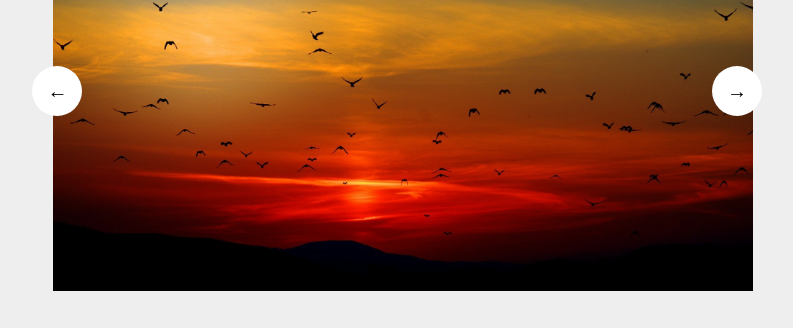
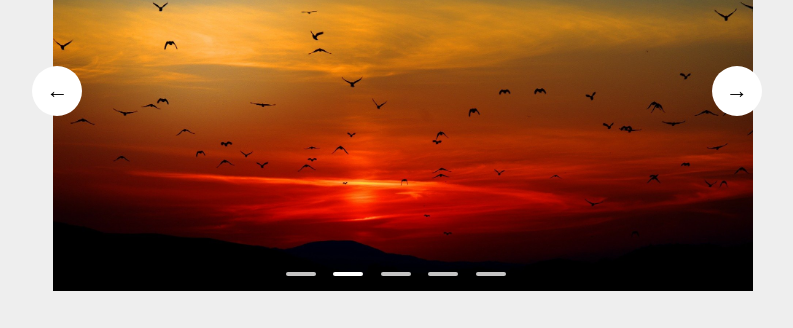
Before and after one commit to habiburrahman26/slider, a plain HTML site: page index.html in a window 1280 px wide. Shown: the part 309-637 px from the top of the page, 237-1030 px from the left. Drawn offline with Linux system fonts and the light colour scheme.

Commit message:
implement dots to highlihgt slide

```diff
--- a/css/style.css
+++ b/css/style.css
@@ -39,7 +39,7 @@ img {
 
 .btn {
   border: none;
-  font-size: 2rem;
+  font-size: 2.2rem;
   background-color: #fff;
   width: 5rem;
   height: 5rem;
@@ -59,3 +59,22 @@ img {
   right: 20%;
   transform: translate(-50%, -50%);
 }
+
+.dots {
+  position: absolute;
+  top: 72%;
+}
+.dots__dot {
+  border: none;
+  background-color: #c5c4c4;
+  width: 3rem;
+  height: 0.4rem;
+  border-radius: 1rem;
+  margin-right: 1.5rem;
+  cursor: pointer;
+  transition: all 0.5s;
+}
+
+.dots__dot--active {
+  background-color: #fff;
+}
--- a/index.html
+++ b/index.html
@@ -15,6 +15,11 @@
       <img src="img/night-3078326_1280.jpg" alt="" class="img" />
       <img src="img/sunset-1373171_1920.jpg" alt="" class="img" />
     </section>
+    <div class="dots">
+      <!-- <button class="dots__dot" data-slide="0"></button>
+      <button class="dots__dot" data-slide="0"></button>
+      <button class="dots__dot" data-slide="0"></button> -->
+    </div>
     <div class="control">
       <button class="btn btn-left">&larr;</button>
       <button class="btn btn-right">&rarr;</button>
--- a/script.js
+++ b/script.js
@@ -3,6 +3,7 @@
 const btnLeft = document.querySelector('.btn-left');
 const btnRight = document.querySelector('.btn-right');
 const img = document.querySelector('#currImg');
+const dots = document.querySelector('.dots');
 
 // const imgs = [
 //   'img/avenue-2215317_1280.jpg',
@@ -29,6 +30,28 @@ let currentSlide = 0;
 const allImg = document.querySelectorAll('.img');
 allImg[0].classList.add('active');
 
+// create dots
+const createDots = function () {
+  allImg.forEach((_, i) => {
+    const html = `
+      <button class="dots__dot" data-slide="${i}">
+      `;
+    dots.insertAdjacentHTML('beforeend', html);
+  });
+};
+createDots();
+
+const activeDots = function (slide) {
+  document
+    .querySelectorAll('.dots__dot')
+    .forEach((dot) => dot.classList.remove('dots__dot--active'));
+
+  const l = document
+    .querySelector(`.dots__dot[data-slide="${slide}"]`)
+    .classList.add('dots__dot--active');
+};
+activeDots(0);
+
 // toggle class
 const toggoleClass = function () {
   allImg.forEach((el) => {
@@ -46,6 +69,7 @@ const nextSlide = function () {
   }
 
   toggoleClass();
+  activeDots(currentSlide);
 };
 
 const prevSlide = function () {
@@ -56,6 +80,7 @@ const prevSlide = function () {
   }
 
   toggoleClass();
+  activeDots(currentSlide);
 };
 
 setInterval(nextSlide, 4000);
```
